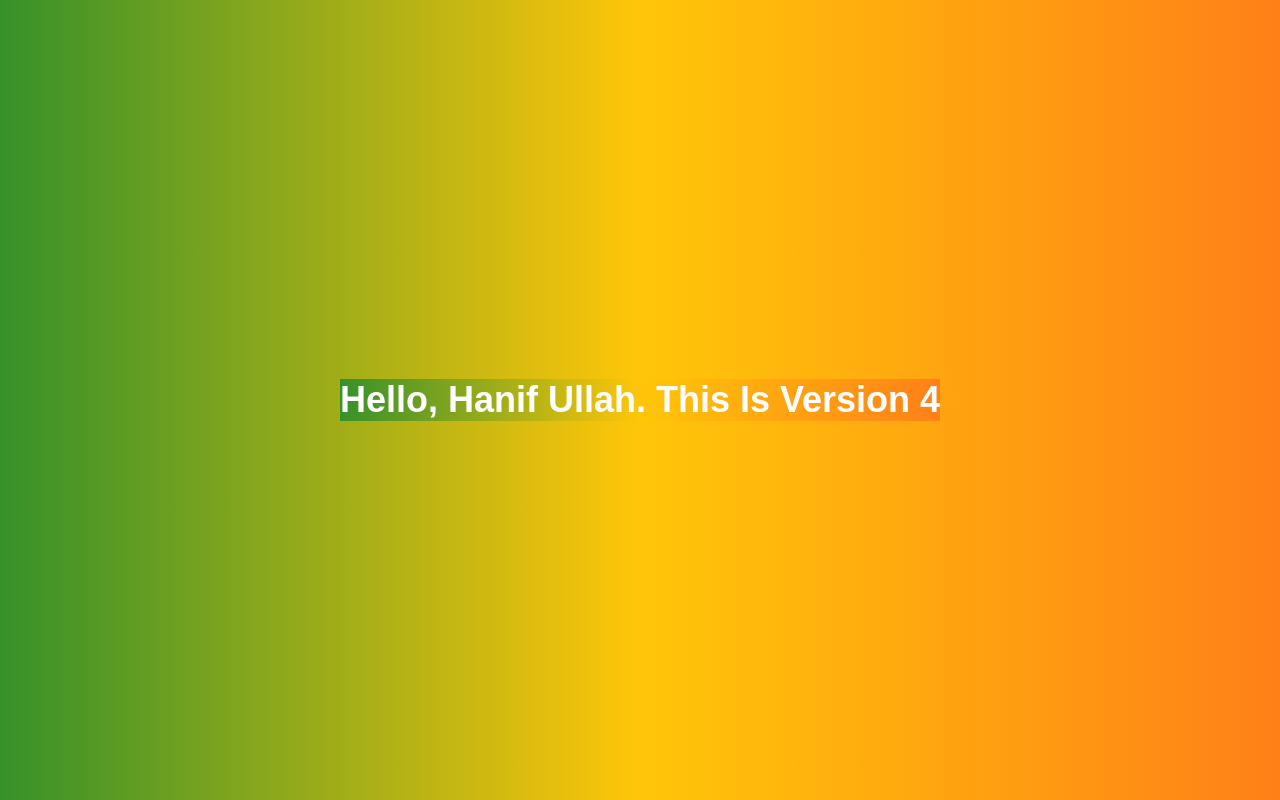
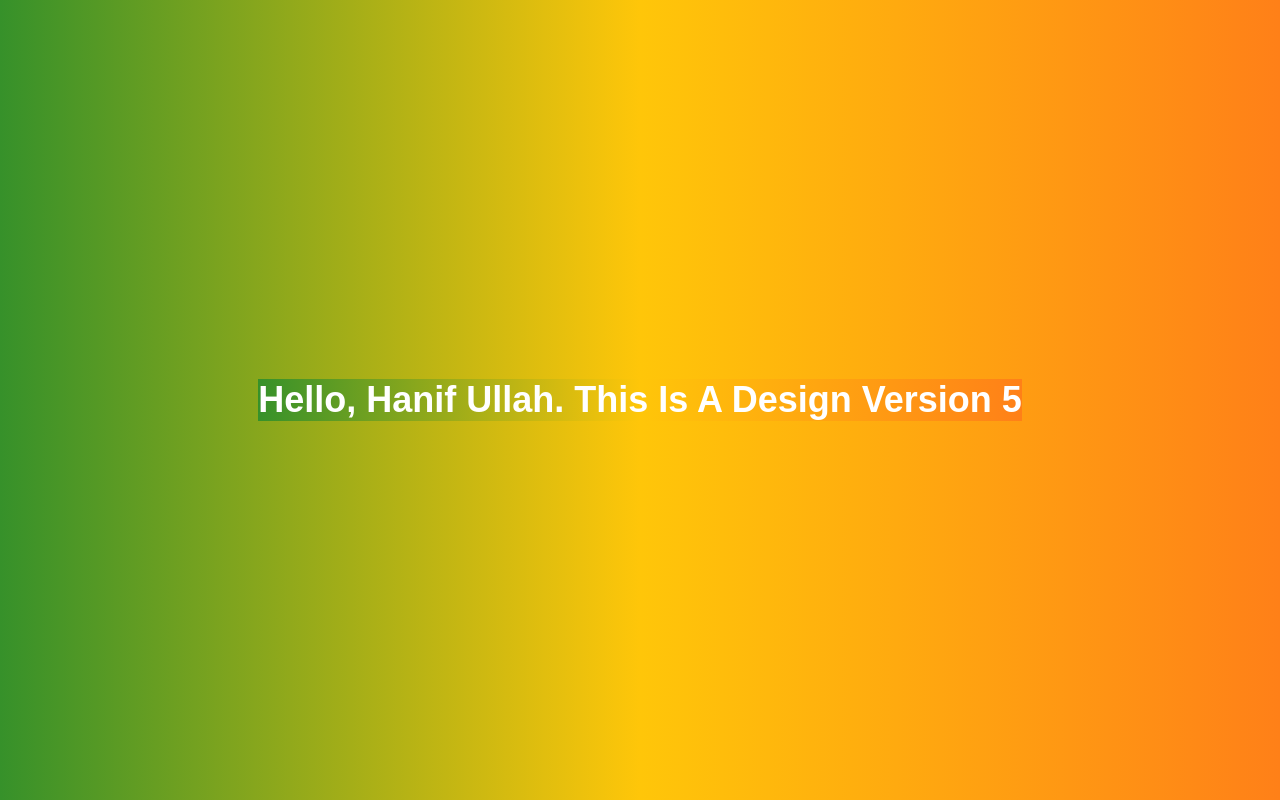
Before and after one commit to Hanif-Ullah-738/my-repo, a plain HTML site: page index.html in a window 1280 px wide. Drawn offline with Linux system fonts and the light colour scheme.

Commit message:
changed h1

```diff
--- a/index.html
+++ b/index.html
@@ -8,7 +8,7 @@
 </head>
 <body>
     <div class="container">
-        <h1>Hello, Hanif Ullah. This Is Version 4</h1>
+        <h1>Hello, Hanif Ullah. This Is A Design Version 5</h1>
     </div>
 
 </body>
```
